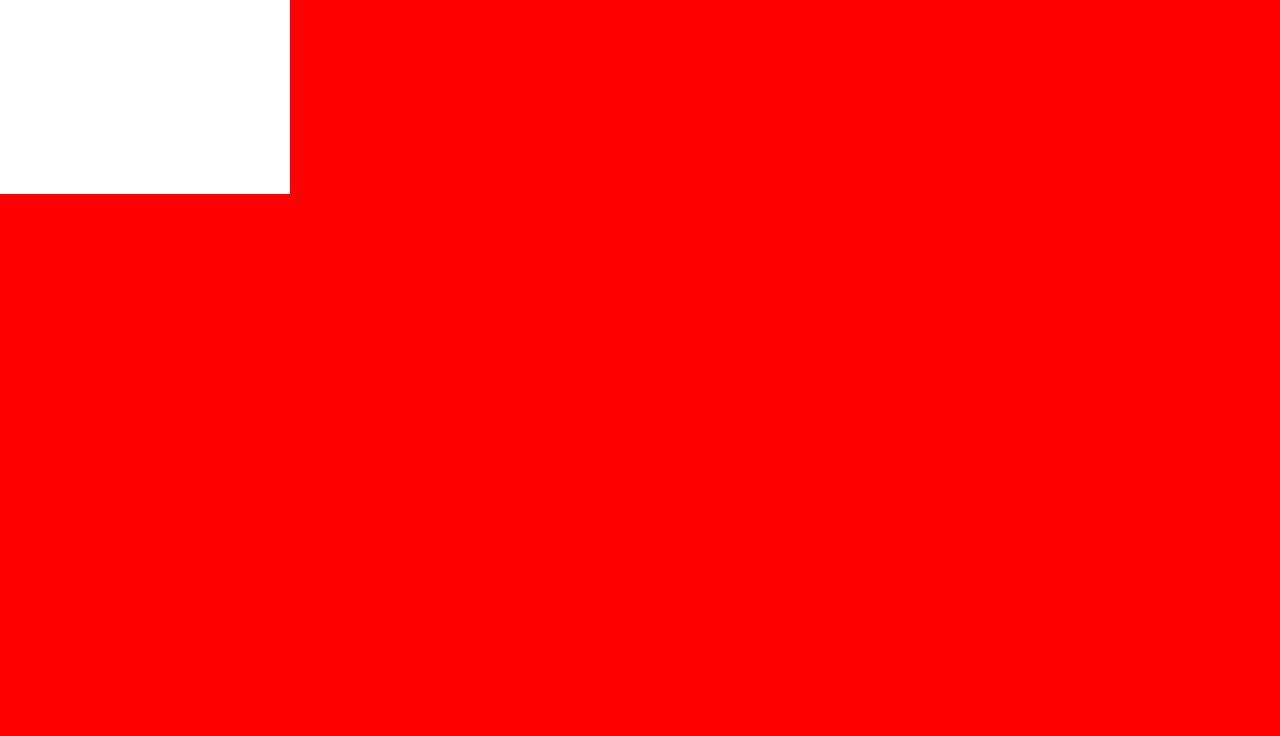
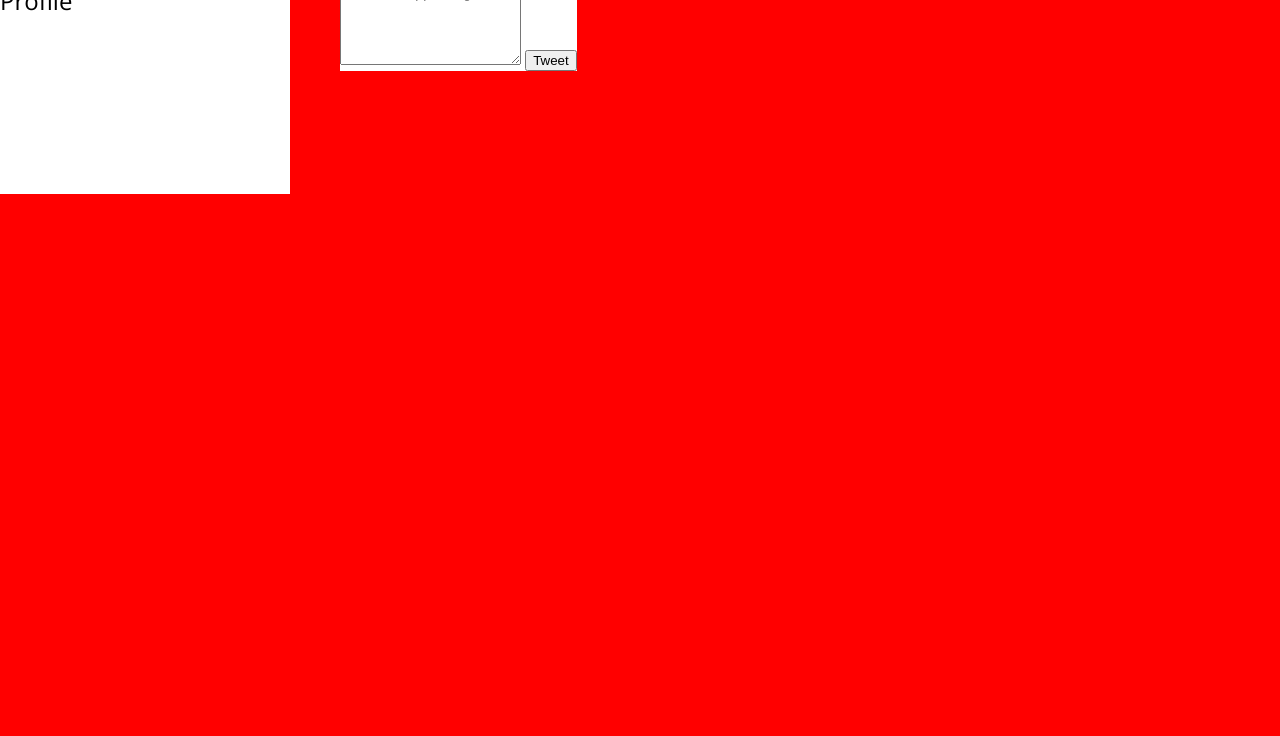
Before and after one commit to malditoprotozoo/twitter-replica, a plain HTML site: page index.html in a window 1280 px wide. Shown: the part 64-800 px from the top of the page. Drawn offline with nearby package versions, Linux system fonts and the light colour scheme.

Commit message:
Structure almost ready. The basics for the first function are almost done

```diff
--- a/assets/css/style.css
+++ b/assets/css/style.css
@@ -1,8 +1,13 @@
 body {
 	margin: 0;
 	background-color: red; /* color temporal */
+	font-family: "Open Sans", sans-serif;
+  	-webkit-box-sizing: border-box;
+    -moz-box-sizing: border-box;
+         box-sizing: border-box;
 }
 
+/* Le quito los márgenes y paddings a los elementos h */
 h1, h2, h3 {
 	margin: 0;
 	padding: 0;
@@ -22,5 +27,11 @@ nav {
 	width: 290px;
 	height: 210px;
 	background-color: white;
+	float: left;
+	margin-right: 50px;
+}
+
+#tweet {
 	display: inline-block;
+	background-color: white;
 }
--- a/assets/js/app.js
+++ b/assets/js/app.js
@@ -0,0 +1,9 @@
+function tweetPublish() {
+	var textTweet = document.getElementById("estado").value;
+	var tweets = document.getElementById("tweets");
+	var containerTweets = document.createElement("article");
+	var paragraph = document.createElement("p");
+	textTweet = document.createTextNode(textTweet);
+	containerTweets.appendChild(textTweet);
+	tweets.appendChild(containerTweets);
+}
--- a/index.html
+++ b/index.html
@@ -4,7 +4,7 @@
 	<meta charset="UTF-8">
 	<title>Twitter</title>
 	<link rel="stylesheet" href="assets/css/style.css">
-	<link href="https://fonts.googleapis.com/css?family=Ubuntu+Mono:400,700|Ubuntu:400,700" rel="stylesheet">
+	<link href="https://fonts.googleapis.com/css?family=Ubuntu+Mono:400,700|Open+Sans|Open+Sans+Condensed:400, 700" rel="stylesheet">
 </head>
 <body>
 	<div id="container">
@@ -12,9 +12,13 @@
 			<h1>Twitter</h1>
 		</nav>
 
-		<section id="profile">Profile</section>
-		<section id="tweet"></section>
-		<section id="trends"></section>
+		<section id="profile">
+			<h2>Profile</h2>
+		</section>
+		<section id="tweet">
+			<textarea name="" id="estado" rows="5" placeholder="What's happening?"></textarea>
+			<button onclick="tweetPublish()" id="tweetBtn">Tweet</button>
+		</section>
 		<section id="tweets"></section>
 
 	</div>
```
